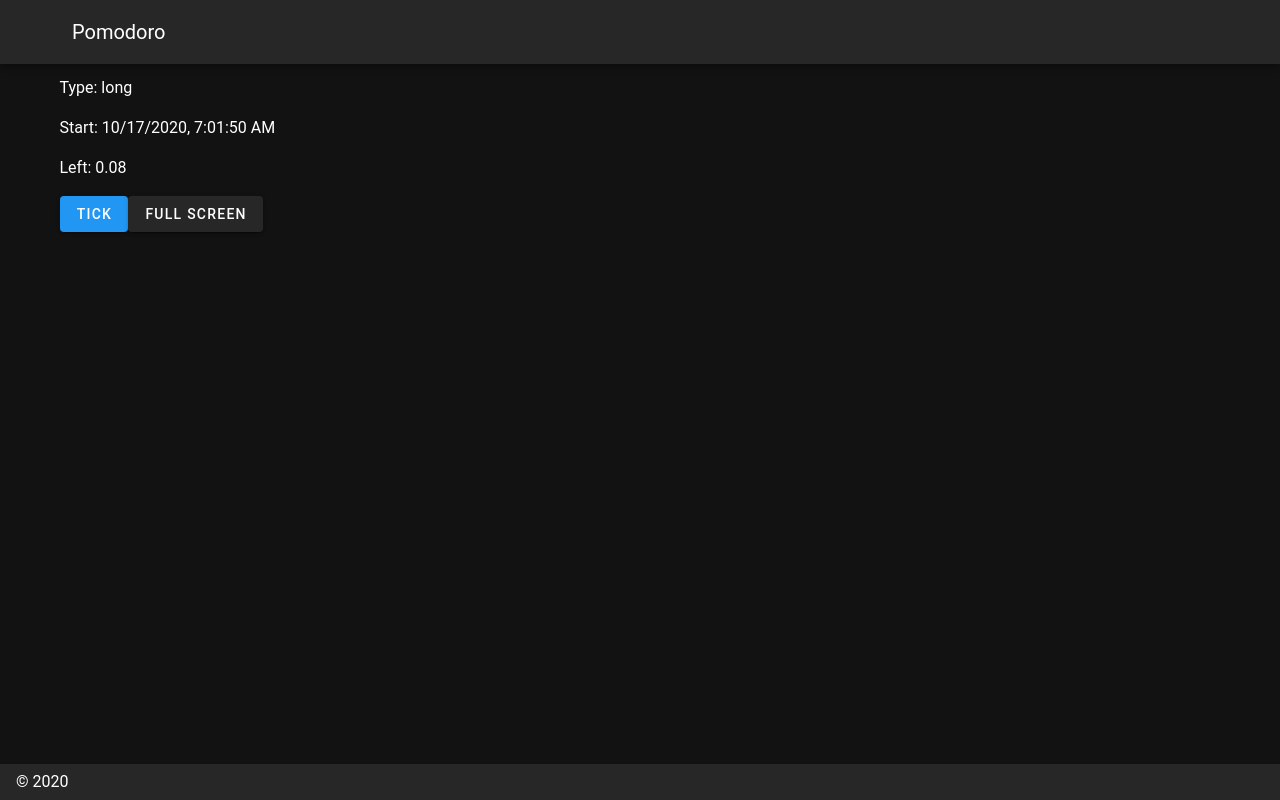
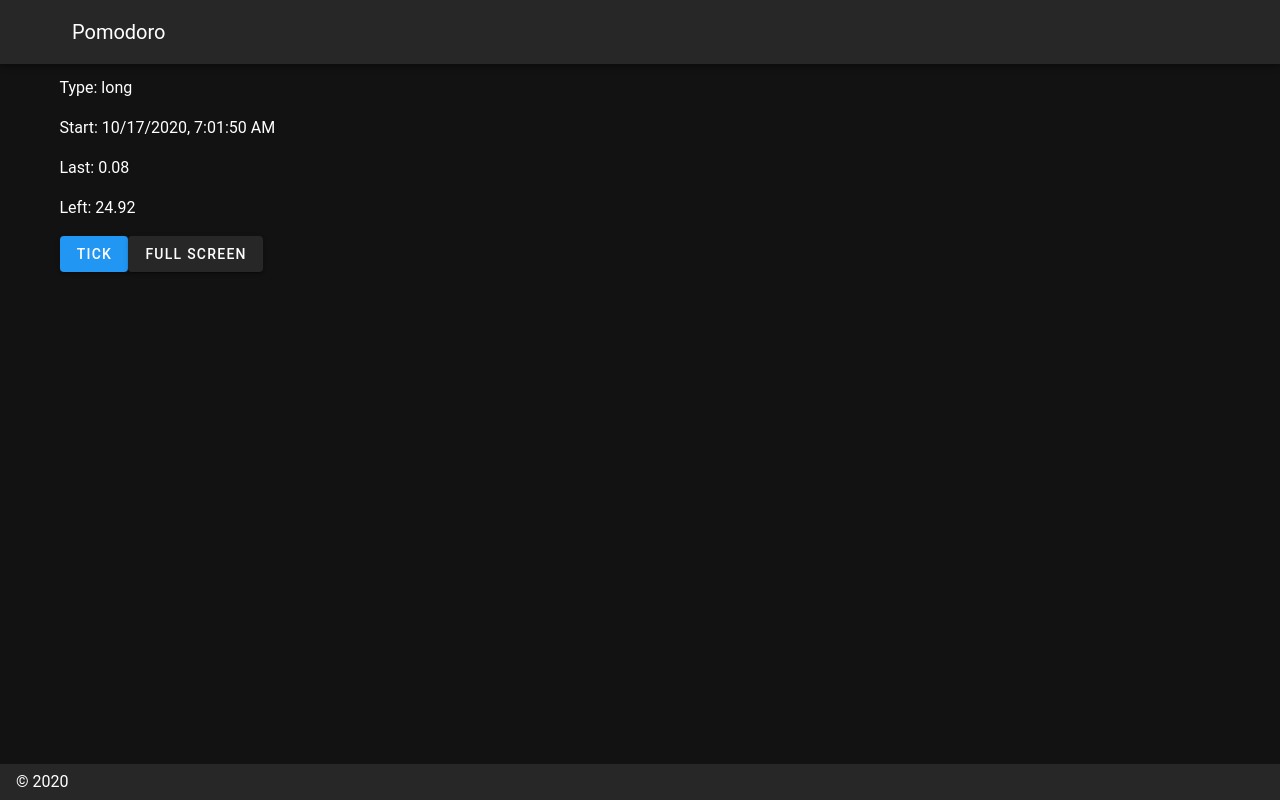
Before and after one commit to wiloon/pomodoro-vue, a Vue app: page / in a window 1280 px wide. Built offline with nearby package versions, Linux system fonts and the light colour scheme.

Commit message:
show left last

```diff
--- a/src/components/HelloWorld.vue
+++ b/src/components/HelloWorld.vue
@@ -2,7 +2,8 @@
   <v-container>
     <p>Type: {{ type }}</p>
     <p>Start: {{ timestampStr }}</p>
-    <p>Left: {{ pomodoroTime }}</p>
+    <p>Last: {{ pomodoroTimeLast }}</p>
+    <p>Left: {{ pomodoroTimeLeft }}</p>
     <v-btn v-on:click="tick" v-bind:color="tickBtnColor">tick</v-btn>
     <v-btn v-on:click="fullScreen" >Full Screen</v-btn>
   </v-container>
@@ -19,8 +20,10 @@ export default class HelloWorld extends Vue {
   timestampStr = this.timestamp.toLocaleString()
   timer = 0
   type = 'long'
-  pomodoroTime = ''
+  pomodoroTimeLast = ''
+  pomodoroTimeLeft = ''
   tickBtnColor = 'primary'
+  duration = 25
 
   fullScreen (): void {
     if (!document.fullscreenElement) {
@@ -37,19 +40,25 @@ export default class HelloWorld extends Vue {
     this.pomodoroTime = '0'
     if (this.type === '' || this.type === 'short') {
       this.type = 'long'
+      this.duration = 25
     } else {
       this.type = 'short'
+      this.duration = 5
     }
     this.tickBtnColor = 'primary'
   }
 
   updateTimestamp (): void {
     const diff = new Date().getTime() - this.timestamp.getTime()
-    const result = diff / (1000 * 60)
+    const last = (diff / (1000 * 60))
+    const left = this.duration - last
 
-    if ((this.type === 'long' && result < 25) || (this.type === 'short' && result < 5)) {
-      this.pomodoroTime = result.toFixed(2)
+    if (left > 0) {
+      this.pomodoroTimeLeft = left.toFixed(2)
+      this.pomodoroTimeLast = last.toFixed(2)
     } else {
+      this.pomodoroTimeLeft = '0'
+      this.pomodoroTimeLast = this.duration
       if (this.tickBtnColor === 'primary') {
         this.tickBtnColor = 'error'
       } else {
```
